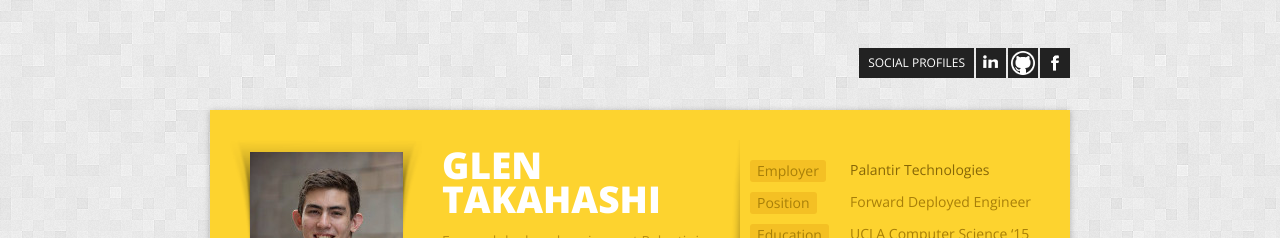
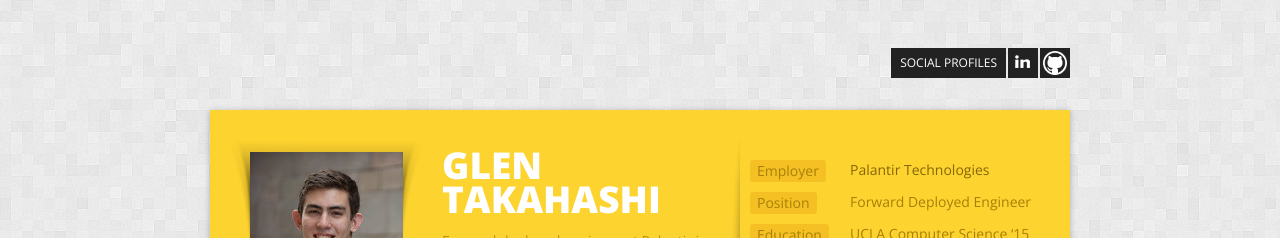
Before and after one commit to glentakahashi/glentaka.com, a Jekyll site: the page built from index.html, in a window 1280 px wide. Shown: the top 238 px of the page. Built offline with Jekyll 4.4.1, drawn with Linux system fonts in a browser that asks for light colours; nearby versions of some CDN libraries.

Commit message:
Remove facebook

```diff
--- a/_data/about.yml
+++ b/_data/about.yml
@@ -2,7 +2,6 @@
 website: "glentaka.com"
 github: "github.com/glentakahashi"
 linkedin: "linkedin.com/in/glentakahashi"
-facebook: "facebook.com/takamahashi"
 #must be exactly 186px by 153px
 photo: "images/photo.jpg"
 #opengraph
--- a/_includes/resume.html
+++ b/_includes/resume.html
@@ -17,10 +17,6 @@
       <div>
         <div class="label">linkedin</div>
         <a href="https://{{ site.data.about.linkedin }}">{{ site.data.about.linkedin }}</a>
-      </div>
-      <div>
-        <div class="label">facebook</div>
-        <a href="https://{{ site.data.about.facebook }}">{{ site.data.about.facebook }}</a>
       </div>
     </div>
     <div class="title">
--- a/_includes/top.html
+++ b/_includes/top.html
@@ -14,6 +14,5 @@
     <li><span class="contact-text">SOCIAL PROFILES</span></li>
     <li><a href="https://{{ site.data.about.linkedin }}" class="contact-in" title="LinkedIn"></a></li>
     <li><a href="https://{{ site.data.about.github }}" class="contact-github" title="GitHub"></a></li>
-    <li><a href="https://{{ site.data.about.facebook }}" class="contact-facebook" title="Facebook"></a></li>
   </ul>
 </div>
--- a/files/Glen-Takahashi-Resume-CV.txt
+++ b/files/Glen-Takahashi-Resume-CV.txt
@@ -5,7 +5,6 @@
 website: https://{{ site.data.about.website }}
 github: https://{{ site.data.about.github }}
 linkedin: https://{{ site.data.about.linkedin }}
-facebook: https://{{ site.data.about.facebook }}
 
 ################
 #  Employment  #
```
Also changed, not shown: 3 other files.
